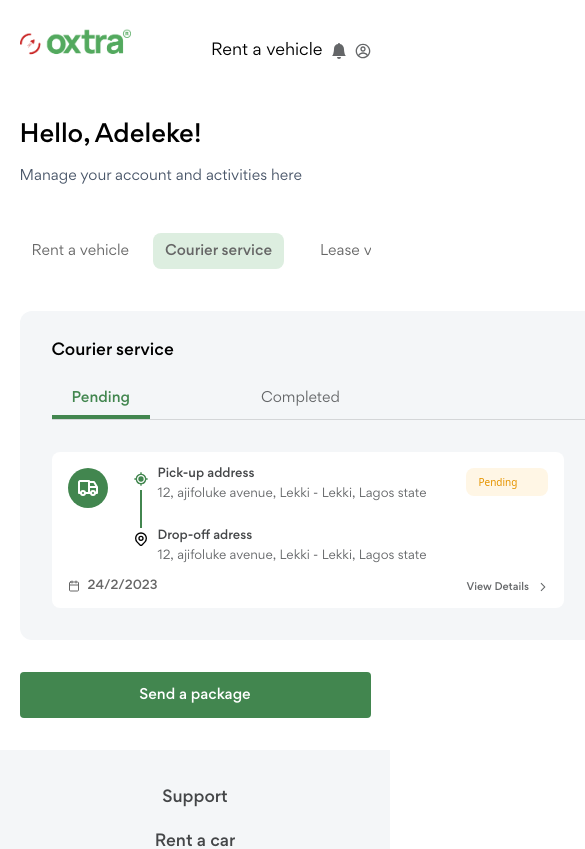
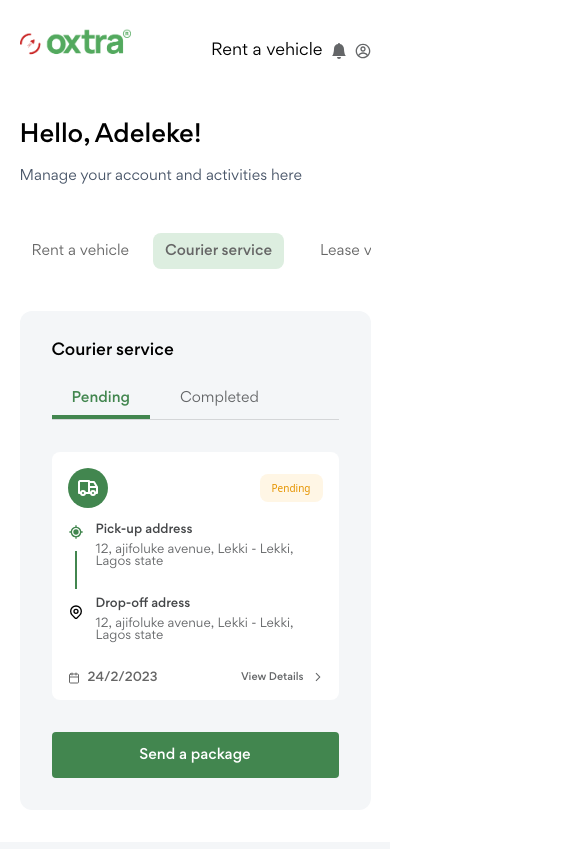
Before and after one commit to arudovwen/Oxtra-Web-Frontend, a Next.js app: page /dashboard/courier-service in a window 390 px wide. Shown: the top 849 px of the page, 585 px wide, since content can reach past the window. Built offline with nearby package versions, Linux system fonts and the light colour scheme.

Commit message:
dashboard responsiveness

```diff
--- a/components/Forms/PasswordForm.tsx
+++ b/components/Forms/PasswordForm.tsx
@@ -19,7 +19,7 @@ const PasswordForm = () => {
   const [confirmPasswordHidden, setConfirmPasswordHidden] = useState(true);
 
   return (
-    <form className='grid grid-cols-12 gap-y-6 gap-x-4 w-1/2 '>
+    <form className='grid grid-cols-12 gap-y-6 gap-x-4  md:w-1/2 '>
       <div className='col-span-full'>
         <label htmlFor='email-address' className={labelClasses}>
           Enter password
--- a/components/Layouts/DashboardLayout.tsx
+++ b/components/Layouts/DashboardLayout.tsx
@@ -11,7 +11,7 @@ interface DashboardLayoutProps {
 
 const DashboardLayout = ({ children, activePage }: DashboardLayoutProps) => {
   return (
-    <div className='h-screen flex flex-col'>
+    <div className='h-screen flex flex-col '>
       <Navigation />
 
       <div className='flex-1 w-[90%] lg:max-w-[1033px] mx-auto'>
@@ -20,7 +20,9 @@ const DashboardLayout = ({ children, activePage }: DashboardLayoutProps) => {
           <div>
             <SideNav activePage={activePage} />
           </div>
-          <div>{children}</div>
+          <div className='bg-brandGray-200 p-8 rounded-xl lg:w-[740px] xl:w-[840px]'>
+            {children}
+          </div>
         </div>
       </div>
       <AlterFooter />
--- a/components/VehiclesCard/index.tsx
+++ b/components/VehiclesCard/index.tsx
@@ -12,11 +12,11 @@ const contentClasses = classNames(
 
 const VehiclesCard = () => {
   return (
-    <div className='bg-[#E4E6E8] py-[16px] px-[20px] inline-block rounded-lg'>
+    <div className='bg-[#E4E6E8] py-[16px] px-[20px] md:inline-block rounded-lg'>
       <h5 className='text-[#444648] text-[12px] leading-[12px] font-gordita-medium text-center mb-[19px]'>
         Vehicles
       </h5>
-      <div className='flex justify-between items-center gap-[63px] mb-[22px] text-[#444648] font-gordita-medium'>
+      <div className='flex justify-between items-center  mb-[22px] text-[#444648] font-gordita-medium'>
         <span>
           <BsArrowLeftCircle className={iconClasses} />
         </span>
@@ -55,7 +55,7 @@ const VehiclesCard = () => {
           Verified
         </span>
       </div>
-      <div className='flex items-center gap-2 bg-brandGreen-300 rounded-3xl font-gordita-regular text-white py-[10px] px-[24px]'>
+      <div className='flex text-xs md:text-sm items-center gap-2 bg-brandGreen-300 rounded-3xl font-gordita-regular text-white py-[10px] px-[24px]'>
         <AiOutlinePlusCircle className='w-[20px] h-[20px]' /> Add another
         vehicle
       </div>
--- a/pages/dashboard/courier-service/index.tsx
+++ b/pages/dashboard/courier-service/index.tsx
@@ -24,10 +24,7 @@ const infoClasses = classNames(
 
 const Card = ({ children }: { children: React.ReactNode }) => {
   return (
-    <div
-      className='bg-white
-         p-4 rounded-lg inline-flex'
-    >
+    <div className='bg-white p-4 rounded-lg flex justify-between w-[517px]'>
       <div className='flex flex-col justify-between'>
         <TbTruck className='bg-brandGreen-300 p-[8px] text-white rounded-full w-[40px] h-[40px]' />
 
@@ -35,7 +32,7 @@ const Card = ({ children }: { children: React.ReactNode }) => {
           <FiCalendar /> 24/2/2023
         </span>
       </div>
-      <div className='w-[270px] mr-[39px] relative '>
+      <div className='relative '>
         <div className={rowClasses}>
           <span className={headingClasses}>Pick-up address</span>
           <span className={infoClasses}>
@@ -52,14 +49,60 @@ const Card = ({ children }: { children: React.ReactNode }) => {
           </span>
         </div>
       </div>
-      <div className='flex flex-col justify-between'>
+      <div className='flex items-end justify-between flex-col '>
         {children}
-        <span className='text-[10px] flex font-gordita-medium gap-[9px] leading-[10px] text-brandGray-100'>
+
+        <div className='text-[10px] flex font-gordita-medium gap-[9px] leading-[10px] text-brandGray-100'>
           View Details{' '}
           <span>
             <MdArrowForwardIos />
           </span>
+        </div>
+      </div>
+    </div>
+  );
+};
+
+const CardMobile = ({ children }: { children: React.ReactNode }) => {
+  return (
+    <div className='bg-white p-4 rounded-lg flex flex-col justify-between '>
+      <div className='flex justify-between items-center mb-[16px]'>
+        <TbTruck className='bg-brandGreen-300 p-[8px] text-white rounded-full w-[40px] h-[40px]' />
+        {children}
+      </div>
+      <div className='flex gap-3'>
+        <div className='relative '>
+          <BiCurrentLocation className='text-brandGreen-300' />
+          <div className='border-t-2 border-brandGreen-300  w-[38px] absolute top-[45px] right-[-11px] rotate-90'></div>
+          <HiOutlineLocationMarker className='absolute top-[80px] ' />
+        </div>
+        <div>
+          <div className={rowClasses}>
+            <span className={headingClasses}>Pick-up address</span>
+            <span className={infoClasses}>
+              12, ajifoluke avenue, Lekki - Lekki, Lagos state
             </span>
+          </div>
+
+          <div className={`${rowClasses}`}>
+            <span className={headingClasses}>Drop-off adress</span>
+            <span className={infoClasses}>
+              12, ajifoluke avenue, Lekki - Lekki, Lagos state
+            </span>
+          </div>
+        </div>
+      </div>
+      <div className='flex justify-between'>
+        <span className='text-[12px] text-[#666666] flex gap-2  leading-[12px] font-gordita-medium'>
+          <FiCalendar /> 24/2/2023
+        </span>
+
+        <div className='text-[10px] flex font-gordita-medium gap-[9px] leading-[10px] text-brandGray-100'>
+          View Details{' '}
+          <span>
+            <MdArrowForwardIos />
+          </span>
+        </div>
       </div>
     </div>
   );
@@ -72,13 +115,13 @@ const CourierService = () => {
 
   return (
     <DashboardLayout activePage={activePage}>
-      <div className='bg-brandGray-200 p-8 rounded-xl w-[840px]'>
+      <div>
         <div className='mb-8'>
           <Typography as='p' font='font-gordita-medium'>
             Courier service
           </Typography>
         </div>
-        <div className='flex mb-8 gap-[91px]  font-gordita-regular text-sm border-b border-[#D4D6D8]'>
+        <div className='flex mb-8 gap-[10px] md:gap-[91px] font-gordita-regular text-sm border-b border-[#D4D6D8]'>
           <span
             onClick={() => setPending(true)}
             className={`text-brandGray-100 px-5 cursor-pointer pb-2.5 ${
@@ -98,9 +141,10 @@ const CourierService = () => {
             Completed
           </span>
         </div>
+        <div className='hidden md:block'>
           {pending ? (
             <Card>
-            <span className='text-[10px] leading-[10px] text-[#E59400] bg-[#FFF6E5] py-[9px] px-[12px] rounded-lg '>
+              <span className='text-[10px] justify-center px-[12px]  leading-[10px] text-[#E59400]  bg-[#FFF6E5] py-[9px] flex items-center rounded-lg '>
                 Pending
               </span>
             </Card>
@@ -111,7 +155,25 @@ const CourierService = () => {
                 Completed
               </span>
             </Card>
-        )}
+          )}{' '}
+        </div>
+
+        <div className='md:hidden'>
+          {pending ? (
+            <CardMobile>
+              <span className='text-[10px] justify-center  leading-[10px] text-[#E59400] py-[9px] px-[12px] bg-[#FFF6E5] rounded-lg'>
+                Pending
+              </span>
+            </CardMobile>
+          ) : (
+            <CardMobile>
+              {' '}
+              <span className='text-[10px] leading-[10px] text-brandGreen-300 bg-brandGreen-100 py-[9px] px-[12px] rounded-lg '>
+                Completed
+              </span>
+            </CardMobile>
+          )}{' '}
+        </div>
       </div>
       <div className='mt-8 max-w-[480px] mx-auto'>
         <Button
--- a/pages/dashboard/index.tsx
+++ b/pages/dashboard/index.tsx
@@ -29,7 +29,7 @@ const Card = ({ children }: { children: React.ReactNode }) => {
           alt='car'
           className='rounded-xl mb-3 hidden md:block'
         />
-         <Image
+        <Image
           src={honda}
           width={600}
           height={188}
@@ -79,7 +79,7 @@ const RentVehicle = () => {
 
   return (
     <DashboardLayout activePage={activePage}>
-      <div className='bg-brandGray-200 p-8 rounded-xl xl:w-[840px]'>
+      <div>
         <div className='mb-8'>
           <Typography as='p' font='font-gordita-medium'>
             Rent a car
--- a/pages/dashboard/password/index.tsx
+++ b/pages/dashboard/password/index.tsx
@@ -9,13 +9,12 @@ const Password = () => {
   const [changePassword, setChangePassword] = useState(true);
   return (
     <DashboardLayout activePage={activePage}>
-      <div className='bg-brandGray-200 pt-8 px-8 pb-[90px] rounded-xl w-[840px] mb-[128px]'>
       <div className='mb-8'>
         <Typography as='p' font='font-gordita-medium'>
           Password
         </Typography>
       </div>
-        <div className='flex mb-8 gap-[91px]  font-gordita-regular text-sm border-b border-[#D4D6D8]'>
+      <div className='flex mb-8 gap-[5px] md:gap-[91px] text-xs md:text-sm  font-gordita-regular border-b border-[#D4D6D8]'>
         <span
           onClick={() => setChangePassword(true)}
           className={`text-brandGray-100 px-5 cursor-pointer pb-2.5 ${
@@ -37,7 +36,6 @@ const Password = () => {
       </div>
 
       {changePassword ? <PasswordForm /> : <span>forgot password</span>}
-      </div>
     </DashboardLayout>
   );
 };
--- a/pages/dashboard/profile/index.tsx
+++ b/pages/dashboard/profile/index.tsx
@@ -14,13 +14,12 @@ const Profile = () => {
   return (
     <DashboardLayout activePage={activePage}>
       {' '}
-      <div className='bg-brandGray-200 p-8 rounded-xl w-[840px]'>
       <div className='mb-8'>
         <Typography as='p' font='font-gordita-medium'>
           Profile
         </Typography>
       </div>
-        <div className='flex mb-8 gap-[91px]  font-gordita-regular text-sm border-b border-[#D4D6D8]'>
+      <div className='flex mb-8 gap-[5px] md:gap-[91px]   font-gordita-regular text-xs md:text-sm border-b border-[#D4D6D8]'>
         <span
           onClick={() => {
             setVehicleCard(false);
@@ -61,11 +60,9 @@ const Profile = () => {
           Document
         </span>
       </div>
-
       {(profileForm && <ProfileForm />) ||
         (vehicleCard && <VehiclesCard />) ||
         (document && <div>document</div>)}
-      </div>
     </DashboardLayout>
   );
 };
```
Also changed, not shown: components/Forms/ProfileForm.tsx (+6 -6 lines), pages/dashboard/lease-a-vehicle/index.tsx (+3 -5 lines). Lines whose indentation alone changed are shown as unchanged.
